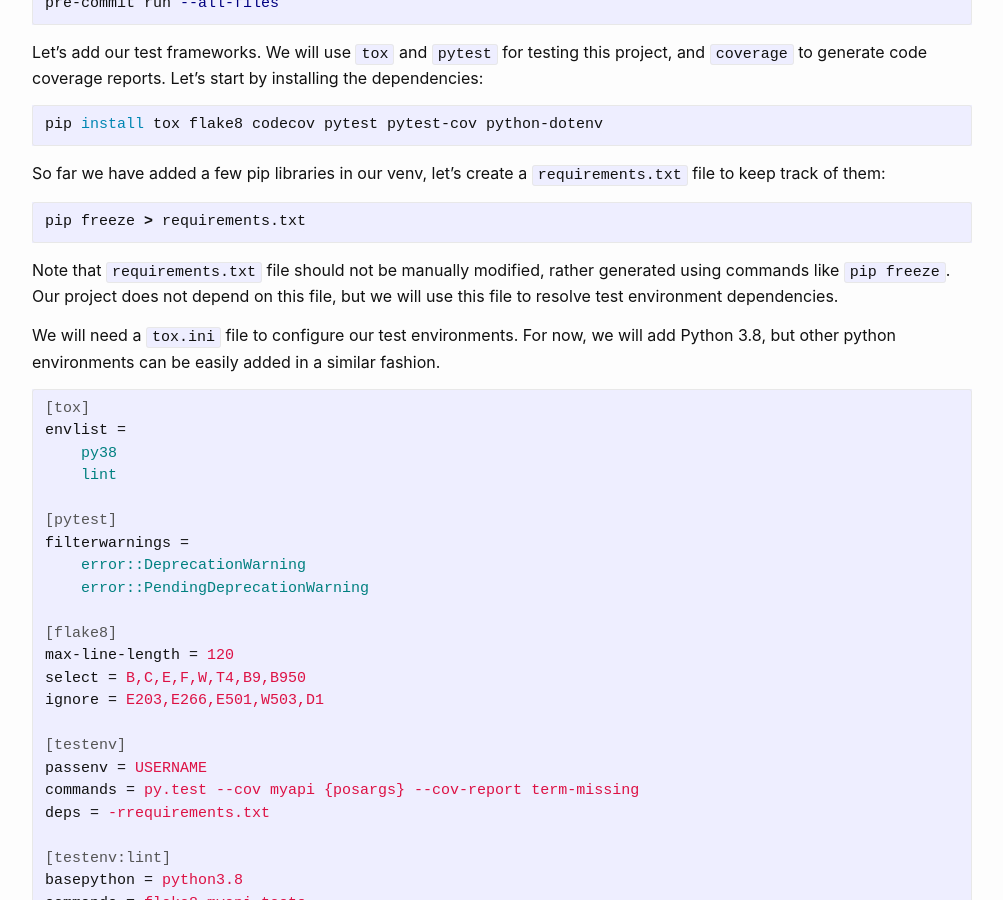
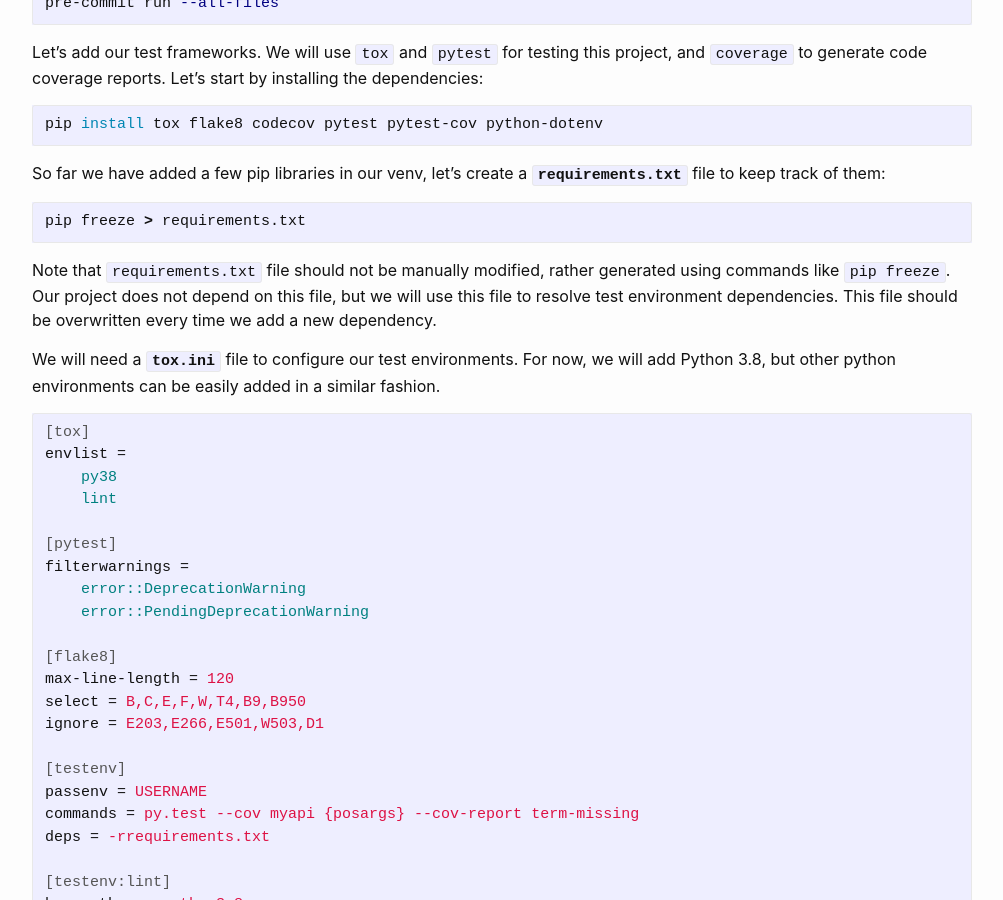
Before and after one commit to zobayer1/zobayer1.github.io, a Jekyll site: the page built from _posts/2021-05-08-python-flask-tutorial-day1.md, in a window 1280 px wide and 900 px high, scrolled down 5667 px. Shown: the whole window, without its empty margins (138-1141 px from the left). Built offline with Jekyll 4.4.1, drawn with Linux system fonts in a browser that asks for light colours.

````diff
--- a/_posts/2021-05-08-python-flask-tutorial-day1.md
+++ b/_posts/2021-05-08-python-flask-tutorial-day1.md
@@ -167,7 +167,7 @@
 pre-commit install
 ```
 
-To define some pre-commit hooks, let's create a file `.pre-commit-config.yaml`:
+To define some pre-commit hooks, let's create a file **`.pre-commit-config.yaml`**:
 
 ```yaml
 repos:
@@ -188,7 +188,7 @@
 
 We have added some hooks such as `end-of-file-fixer`, `trailing-whitespace`, `check-manifest` and `black`. Now, we do not have to worry too much about code styling, `black` will convert our code to a standard python style that is followed by the majority of python community. I have discussed about code styling with black briefly in [this post]({% post_url 2020-08-23-adopting-black-code-formatter %}). [Don't forget to check official github to learn more about black](https://github.com/psf/black).
 
-We need to add one more file named `pyproject.toml`. This file allows us to add configurations from non-build development tools to a single file which is very convenient.
+We need to add one more file named **`pyproject.toml`**. This file allows us to add configurations from non-build development tools to a single file which is very convenient.
 
 ```toml
 [build-system]
@@ -235,15 +235,15 @@
 pip install tox flake8 codecov pytest pytest-cov python-dotenv
 ```
 
-So far we have added a few pip libraries in our venv, let's create a `requirements.txt` file to keep track of them:
+So far we have added a few pip libraries in our venv, let's create a **`requirements.txt`** file to keep track of them:
 
 ```bash
 pip freeze > requirements.txt
 ```
 
-Note that `requirements.txt` file should not be manually modified, rather generated using commands like `pip freeze`. Our project does not depend on this file, but we will use this file to resolve test environment dependencies.
+Note that `requirements.txt` file should not be manually modified, rather generated using commands like `pip freeze`. Our project does not depend on this file, but we will use this file to resolve test environment dependencies. This file should be overwritten every time we add a new dependency.
 
-We will need a `tox.ini` file to configure our test environments. For now, we will add Python 3.8, but other python environments can be easily added in a similar fashion.
+We will need a **`tox.ini`** file to configure our test environments. For now, we will add Python 3.8, but other python environments can be easily added in a similar fashion.
 
 ```ini
 [tox]
@@ -272,7 +272,7 @@
 deps = flake8
 ```
 
-Let's add a `.coveragerc` file to configure code coverage:
+Let's add a **`.coveragerc`** file to configure code coverage:
 
 ```conf
 [run]
````
